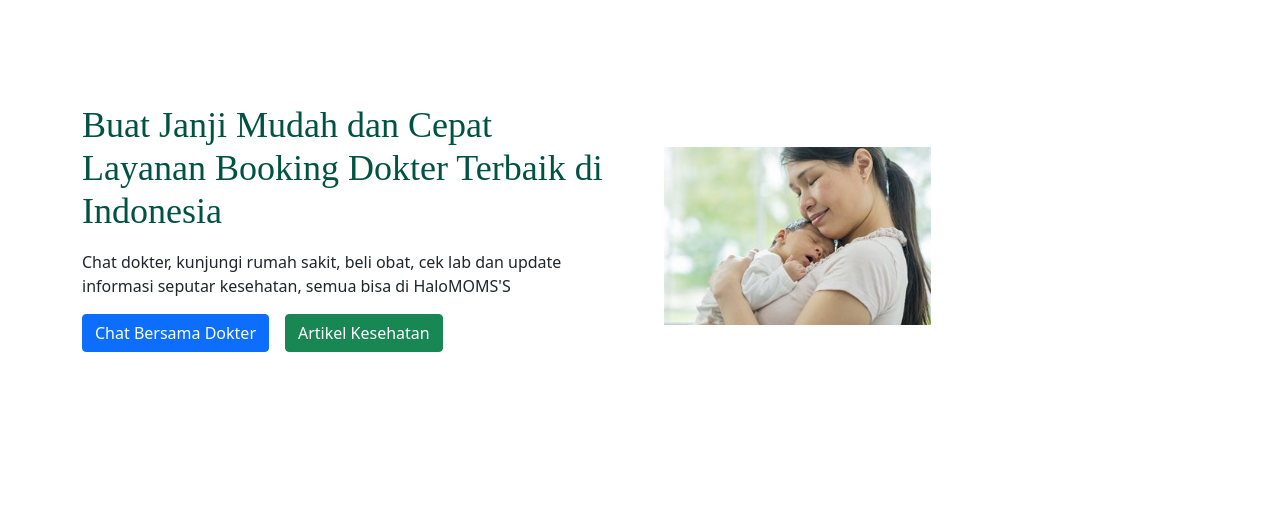
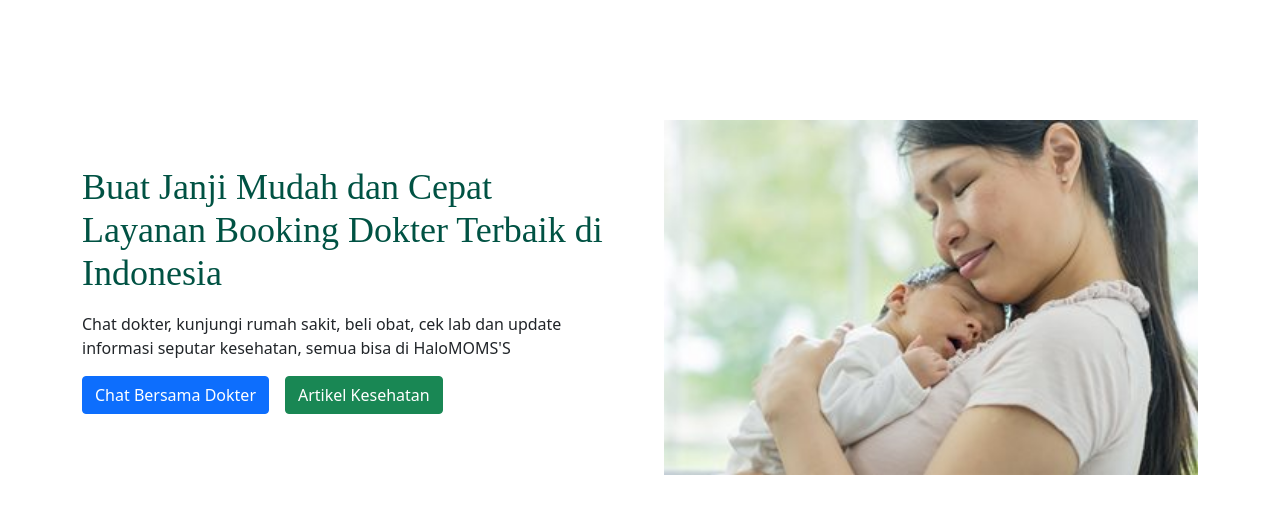
Before and after one commit to WahyutriNugroho/LL-APL-2022, a website: page public/index.html in a window 1280 px wide. Shown: the part 104-613 px from the top of the page. Drawn offline with nearby package versions, Linux system fonts and the light colour scheme.

Commit message:
change css for image

```diff
--- a/public/index.html
+++ b/public/index.html
@@ -74,7 +74,7 @@
     class="hero__image"
   /> -->
 
-  <img src="../images/81e027ff-9faa-465f-94f5-065a0ede1084.jpg" class="hero__image" />
+  <img src="../images/81e027ff-9faa-465f-94f5-065a0ede1084.jpg" class="intro__image" />
 </div>
 
 
--- a/public/style.css
+++ b/public/style.css
@@ -528,6 +528,12 @@ section,
   object-fit: cover;
 }
 
+.intro__image {
+  width: 100%;
+  /* max-height: max(15rem, 40vh); */
+  object-fit: cover;
+}
+
 @media (min-width: 45em) {
   .hero > div {
     grid-auto-flow: column;
```
